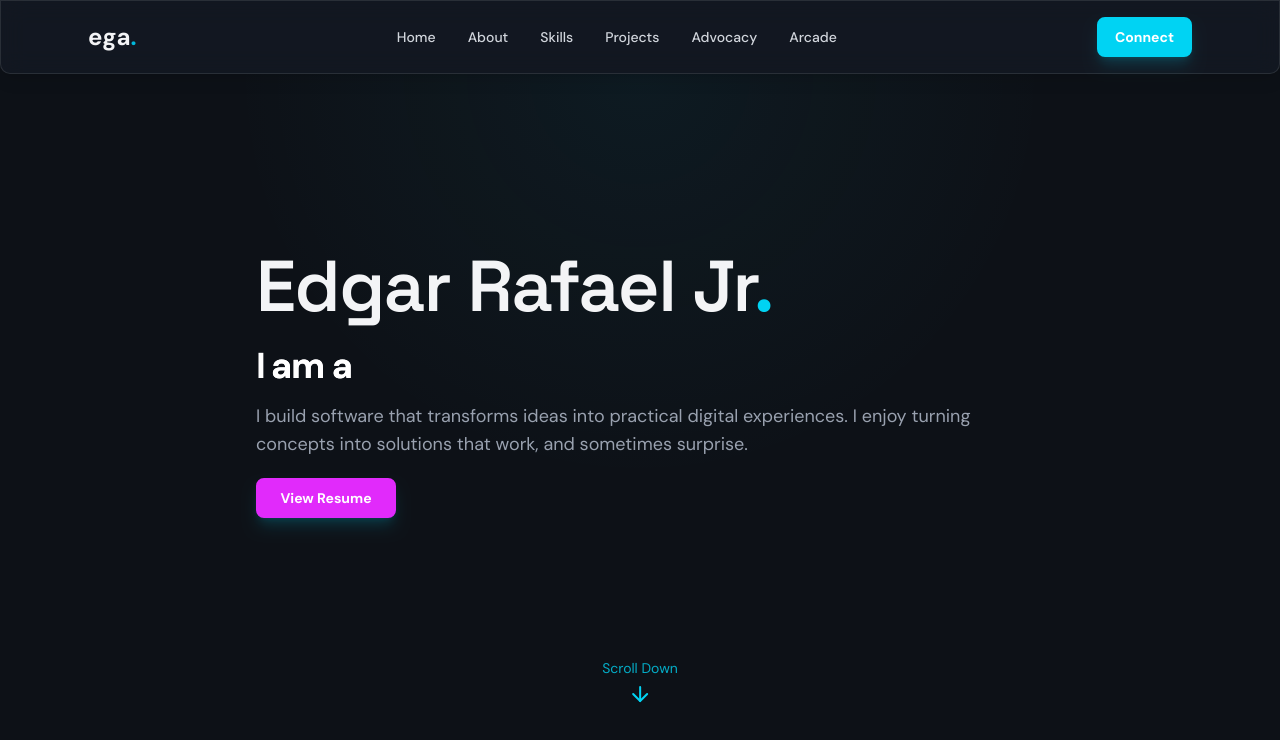
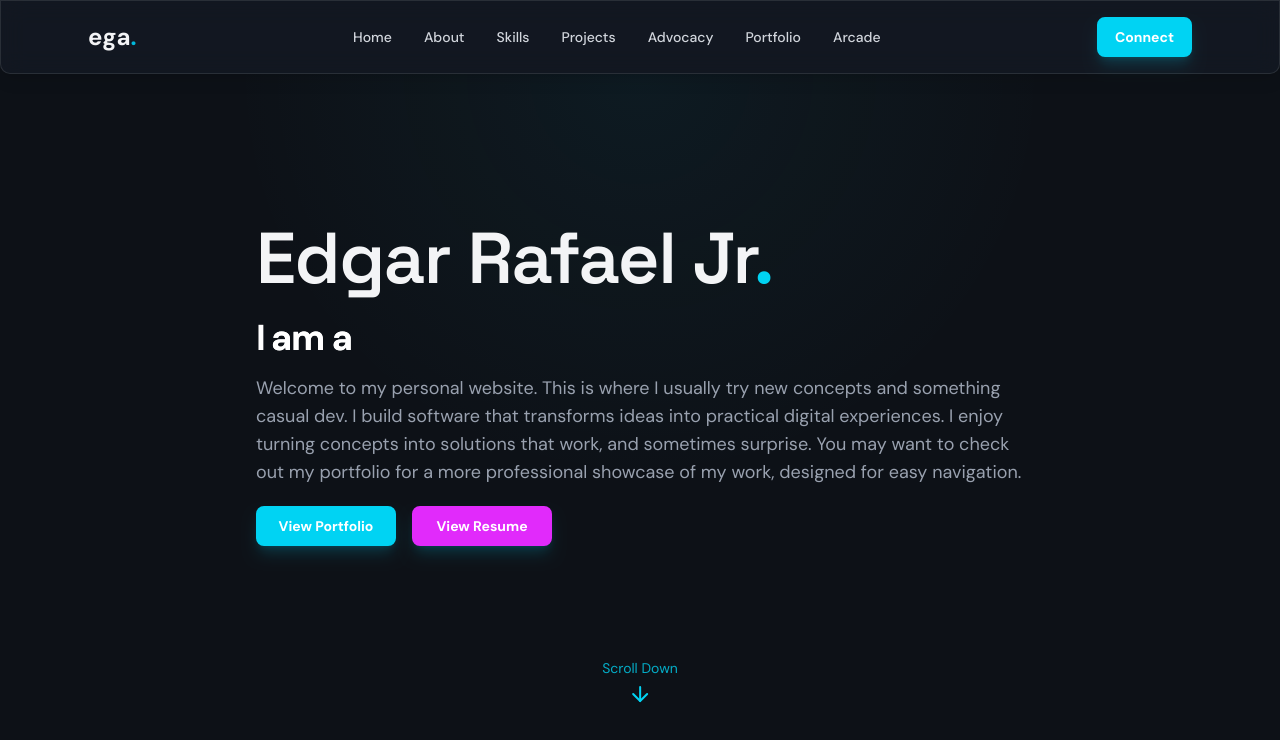
Before and after one commit to usergaia/usergaia-website, a Next.js app: page / in a window 1280 px wide. Shown: the top 740 px of the page. Built offline with nearby package versions, Linux system fonts and the light colour scheme.

Commit message:
feat: add portfolio page

```diff
--- a/src/components/Header.tsx
+++ b/src/components/Header.tsx
@@ -13,7 +13,7 @@ export function Header() {
     "Skills",
     "Projects",
     "Advocacy",
-    // "Portfolio",
+    "Portfolio",
     "Arcade",
   ];
 
@@ -37,9 +37,9 @@ export function Header() {
           {links.map((item) => (
             <a
               key={item}
-              // target={`${item.toLowerCase() === "portfolio" ? "_blank" : "_self"}`}
+              target={`${item.toLowerCase() === "portfolio" ? "_blank" : "_self"}`}
               rel={`${item.toLowerCase() === "portfolio" ? "noopener noreferrer" : undefined}`}
-              href={`${item.toLowerCase() === "home" ? "/" : item.toLowerCase() === "portfolio" ? "/portfolio" : `/${item.toLowerCase()}`}`}
+              href={`${item.toLowerCase() === "home" ? "/" : item.toLowerCase() === "portfolio" ? "https://etrafaeldev.vercel.app/" : `/${item.toLowerCase()}`}`}
               className="nav-btn"
             >
               {item}
@@ -69,13 +69,13 @@ export function Header() {
           {links.map((item) => (
             <a
               key={item}
-              // target={`${item.toLowerCase() === "portfolio" ? "_blank" : "_self"}`}
+              target={`${item.toLowerCase() === "portfolio" ? "_blank" : "_self"}`}
               rel={`${item.toLowerCase() === "portfolio" ? "noopener noreferrer" : undefined}`}
               href={`${
                 item.toLowerCase() === "home"
                   ? "/"
                   : item.toLowerCase() === "portfolio"
-                    ? "/portfolio"
+                    ? "https://etrafaeldev.vercel.app/"
                     : `/${item.toLowerCase()}`
               }`}
               onClick={() => setOpen(false)}
--- a/src/components/LandingSection.tsx
+++ b/src/components/LandingSection.tsx
@@ -48,24 +48,24 @@ export function Hero() {
 
             {/* desc */}
             <p className="mt-4 text-left text-base font-light text-gray-400 md:text-lg">
-              I build software that transforms ideas into practical digital
-              experiences. I enjoy turning concepts into solutions that work,
-              and sometimes surprise.
-              {/* You may want to check out my portfolio for
-              a more professional showcase of my work, designed for easy
-              navigation. */}
+              Welcome to my personal website. This is where I usually try new
+              concepts and something casual dev. I build software that
+              transforms ideas into practical digital experiences. I enjoy
+              turning concepts into solutions that work, and sometimes surprise.
+              You may want to check out my portfolio for a more professional
+              showcase of my work, designed for easy navigation.
             </p>
             <div className="flex justify-start gap-4">
-              {/* <motion.a
+              <motion.a
                 whileHover={{ scale: 1.05 }}
                 whileTap={{ scale: 0.95 }}
-                href="/portfolio"
-                // target="_blank"
+                href="https://etrafaeldev.vercel.app/"
+                target="_blank"
                 rel="noopener noreferrer"
                 className="button mb-10 flex w-35 translate-y-5 items-center justify-center border-cyan-400 bg-cyan-400 text-center"
               >
                 View Portfolio
-              </motion.a> */}
+              </motion.a>
               <motion.a
                 whileHover={{ scale: 1.05 }}
                 whileTap={{ scale: 0.95 }}
```
